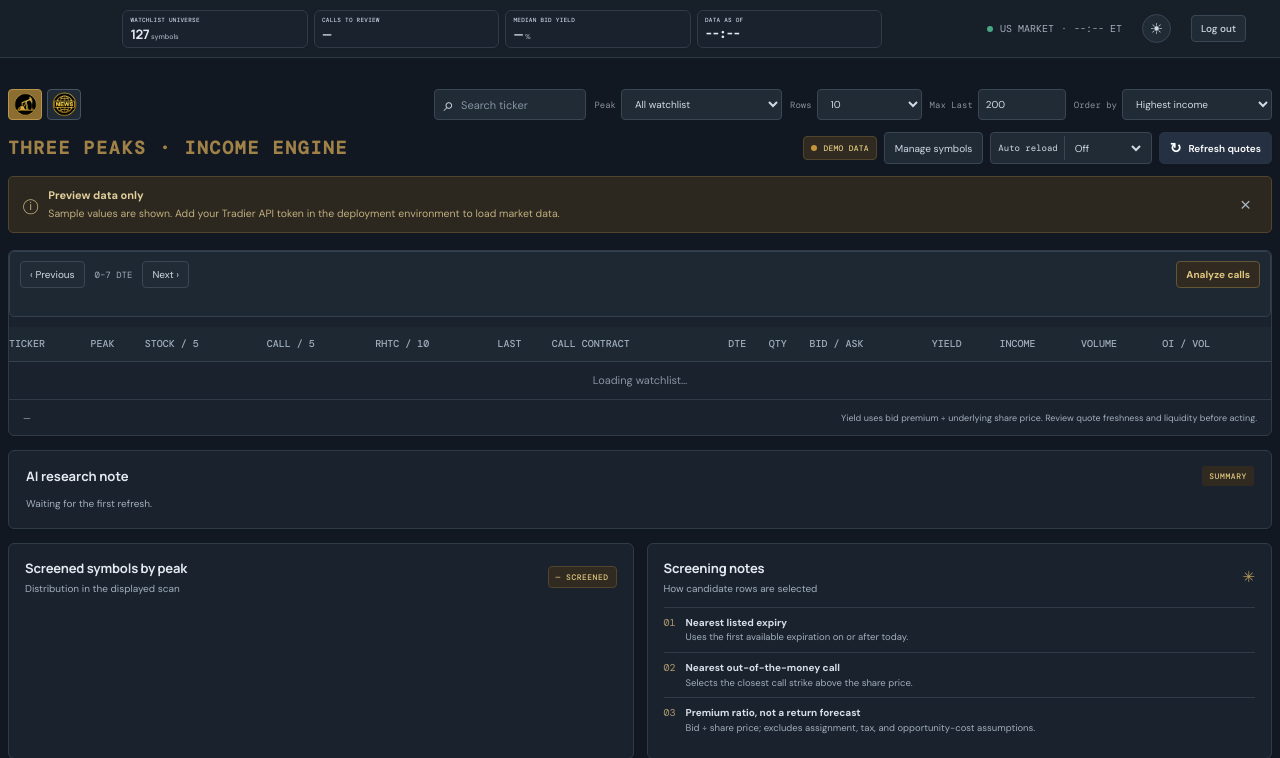
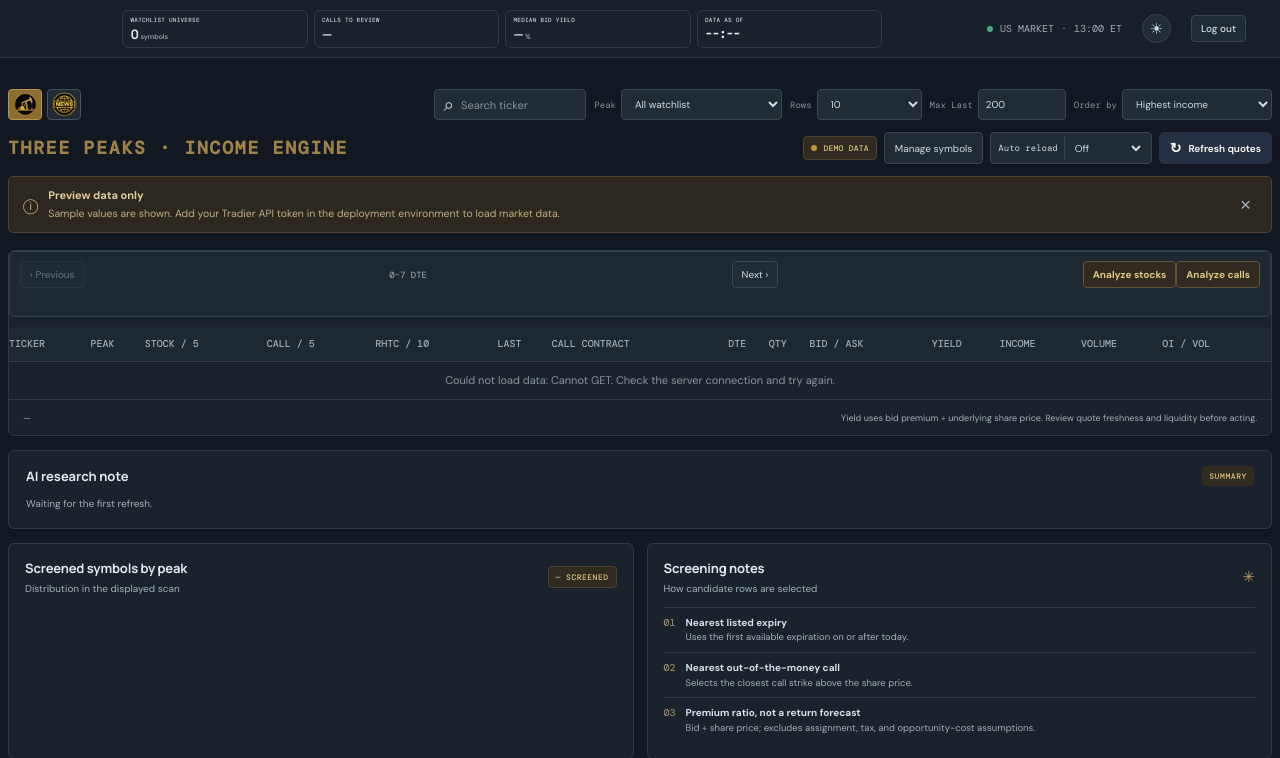
Before and after one commit to henremurr/rhtc-research, a Python web app: template app/options/templates/index.html in a window 1280 px wide. Shown: the top 758 px of the page. Run offline with Jinja, Linux system fonts and the light colour scheme; the template is opened without the code that fills it, so the values that code supplies are empty.

Commit message:
Add Analyze stocks dashboard button

```diff
--- a/app/options/templates/index.html
+++ b/app/options/templates/index.html
@@ -20,7 +20,7 @@
       <div class="demo-alert" id="demo-alert"><span class="alert-symbol">ⓘ</span><div><b>Preview data only</b><span>Sample values are shown. Add your Tradier API token in the deployment environment to load market data.</span></div><button onclick="this.parentElement.remove()" aria-label="Dismiss">×</button></div>
 
       <section class="content-card">
-        <div class="chain-pager main-pager" id="main-pager"><button id="main-prev" type="button" aria-label="Previous expiration set">‹ Previous</button><span id="main-page" aria-live="polite">0–7 DTE</span><button id="main-next" type="button" aria-label="Next expiration set">Next ›</button><button id="analyze-displayed-btn" class="batch-analysis-button" type="button" title="Runs a current-source analysis for each displayed covered call and uses OpenAI API credits.">Analyze calls</button><span id="batch-analysis-status" class="batch-analysis-status" role="status" aria-live="polite"></span></div>
+        <div class="chain-pager main-pager" id="main-pager"><button id="main-prev" type="button" aria-label="Previous expiration set">‹ Previous</button><span id="main-page" aria-live="polite">0–7 DTE</span><button id="main-next" type="button" aria-label="Next expiration set">Next ›</button><div class="batch-analysis-actions"><button id="analyze-displayed-stocks-btn" class="batch-analysis-button" type="button" title="Runs a current-source stock analysis for every displayed symbol and updates Stock / 5.">Analyze stocks</button><button id="analyze-displayed-btn" class="batch-analysis-button" type="button" title="Runs a current-source analysis for each displayed covered call and uses OpenAI API credits.">Analyze calls</button></div><span id="batch-analysis-status" class="batch-analysis-status" role="status" aria-live="polite"></span></div>
         <div class="table-wrap"><table class="screener-table"><thead><tr><th>TICKER</th><th>PEAK</th><th title="Latest stock analysis rating: 1 Avoid · 2 Sell · 3 Watch · 4 Grow · 5 Bargain">STOCK / 5</th><th>CALL / 5</th><th title="Combined stock and call scores, each out of 5">RHTC / 10</th><th>LAST</th><th>CALL CONTRACT</th><th>DTE</th><th>QTY</th><th>BID / ASK</th><th>YIELD</th><th title="Estimated premium: bid/ask midpoint × 100 × quantity">INCOME</th><th>VOLUME</th><th>OI / VOL</th></tr></thead><tbody id="rows"><tr><td colspan="14" class="loading">Loading watchlist…</td></tr></table></div>
         <div class="table-footer"><span id="showing">—</span><span>Yield uses bid premium ÷ underlying share price. Review quote freshness and liquidity before acting.</span></div>
       </section>
@@ -59,6 +59,6 @@
 <label class="youtube-review-label"><input id="youtube-review-confirm" type="checkbox"> I reviewed the full MP3, title, description, and selected artwork.</label>
 <div class="youtube-publish-actions"><button id="youtube-publish-btn" type="button" disabled>▶ Publish to YouTube</button><span id="youtube-publish-status" role="status" aria-live="polite"></span></div>
 </section></div></div></div>
-<script src="/options/static/app.js?v=rhtc-score-20261003"></script>
+<script src="/options/static/app.js?v=analyze-stocks-20261003"></script>
 </body>
 </html>
```
